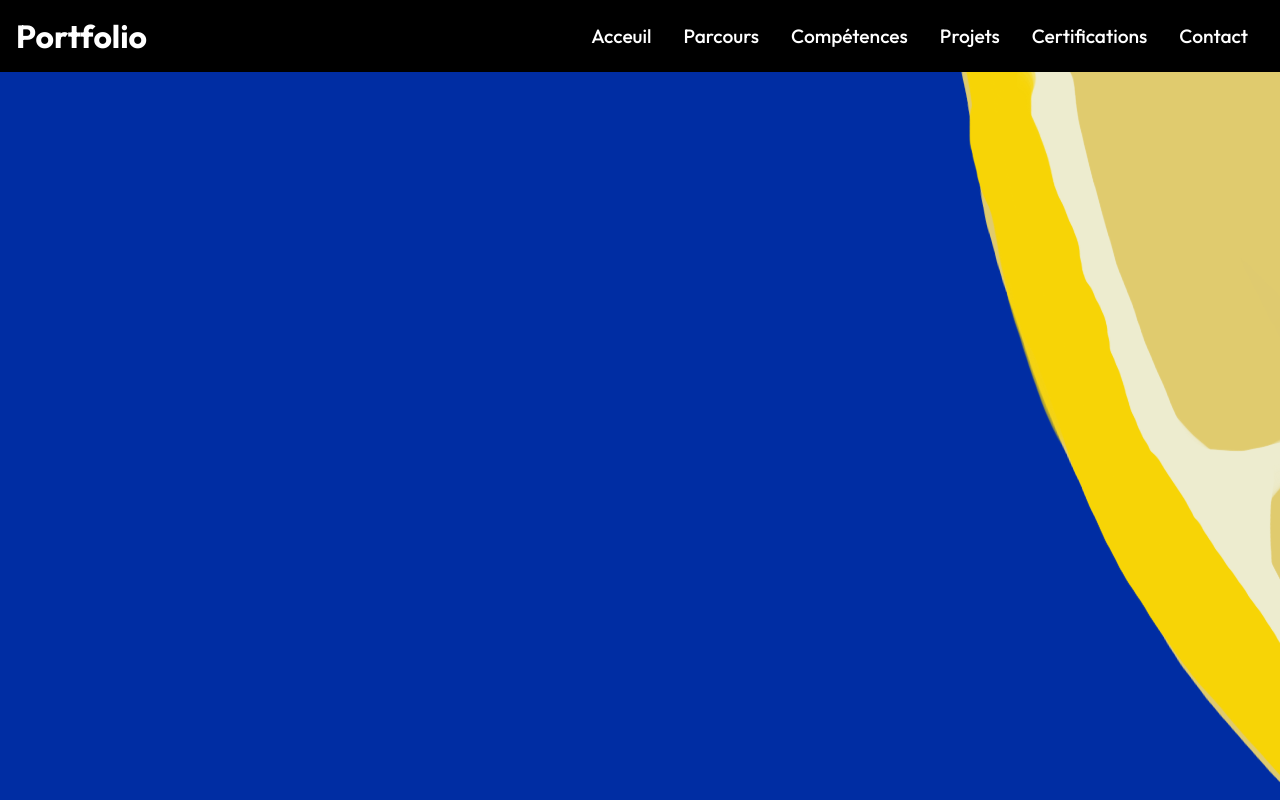
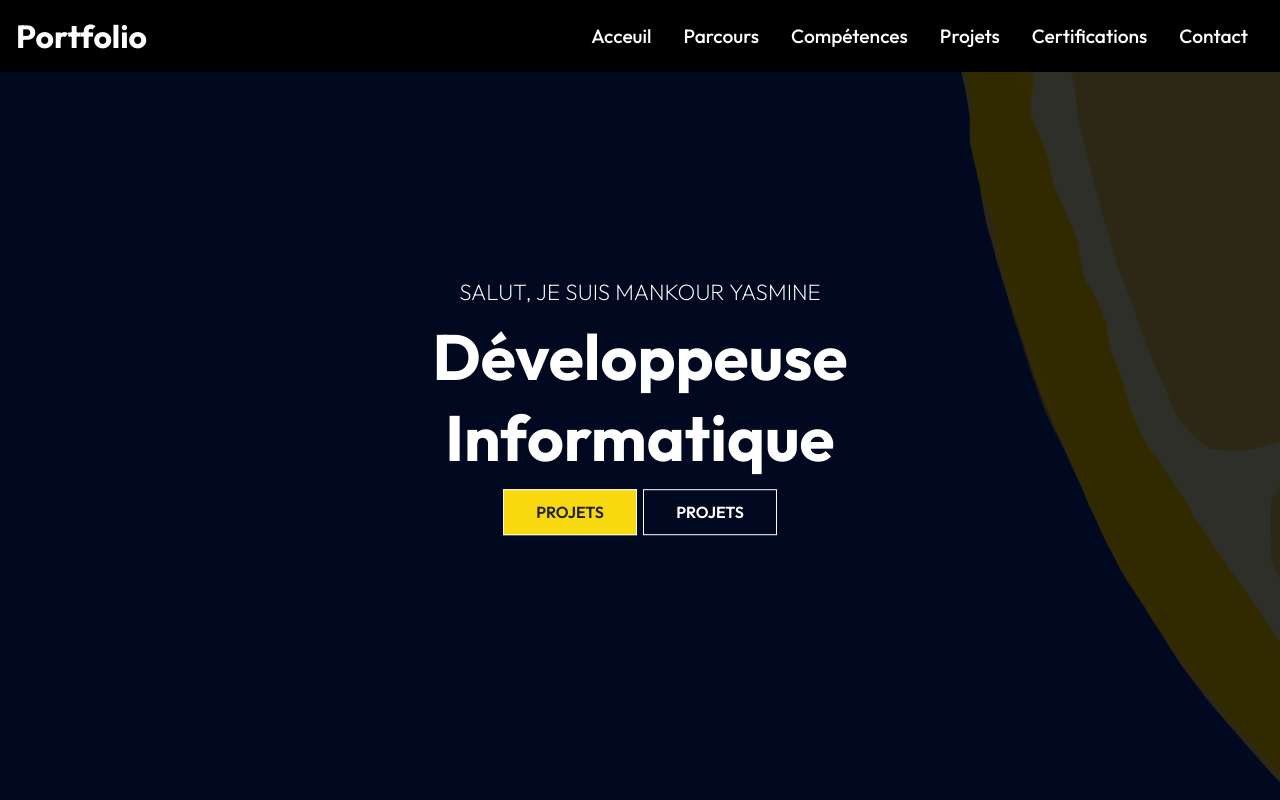
Before and after one commit to Sabralg/portfolio, a React (Create React App) app: page /#/ in a window 1280 px wide. Shown: the top 800 px of the page. Built offline with nearby package versions, Linux system fonts and the light colour scheme; a web font is replaced by a local one.

Commit message:
Fix homepage

```diff
--- a/src/components/HeroImgStyle.css
+++ b/src/components/HeroImgStyle.css
@@ -0,0 +1,51 @@
+.mask{
+    width: 100%;
+    height: 100vh;
+    position: relative;
+}
+.into-img{
+    width: 100%;
+    height: 100%;
+    background-size: cover;
+    background-position: center;
+    object-fit: cover;
+}
+
+.mask::after{
+    content: "";
+    width: 100%;
+    height: 100%;
+    position: absolute;
+    top: 0;
+    left: 0;
+    background-color: black;
+    opacity: 0.8;
+}
+
+.hero{
+    height: 100%;
+    width: 100%;
+}
+
+.hero .content{
+    position: absolute;
+    transform: translate(-50%, -50%);
+    top: 50%;
+    left: 50%;
+    text-align: center;
+}
+
+.hero .content h1 {
+    font-size: 4rem;
+    padding: 0.6rem 0 1.5rem;
+}
+
+.hero .content p {
+    font-size: 1.4rem;
+    font-weight: 200;
+    text-transform: uppercase;
+}
+
+.content .btn {
+    margin: 1rem 0.2rem;
+}
```
